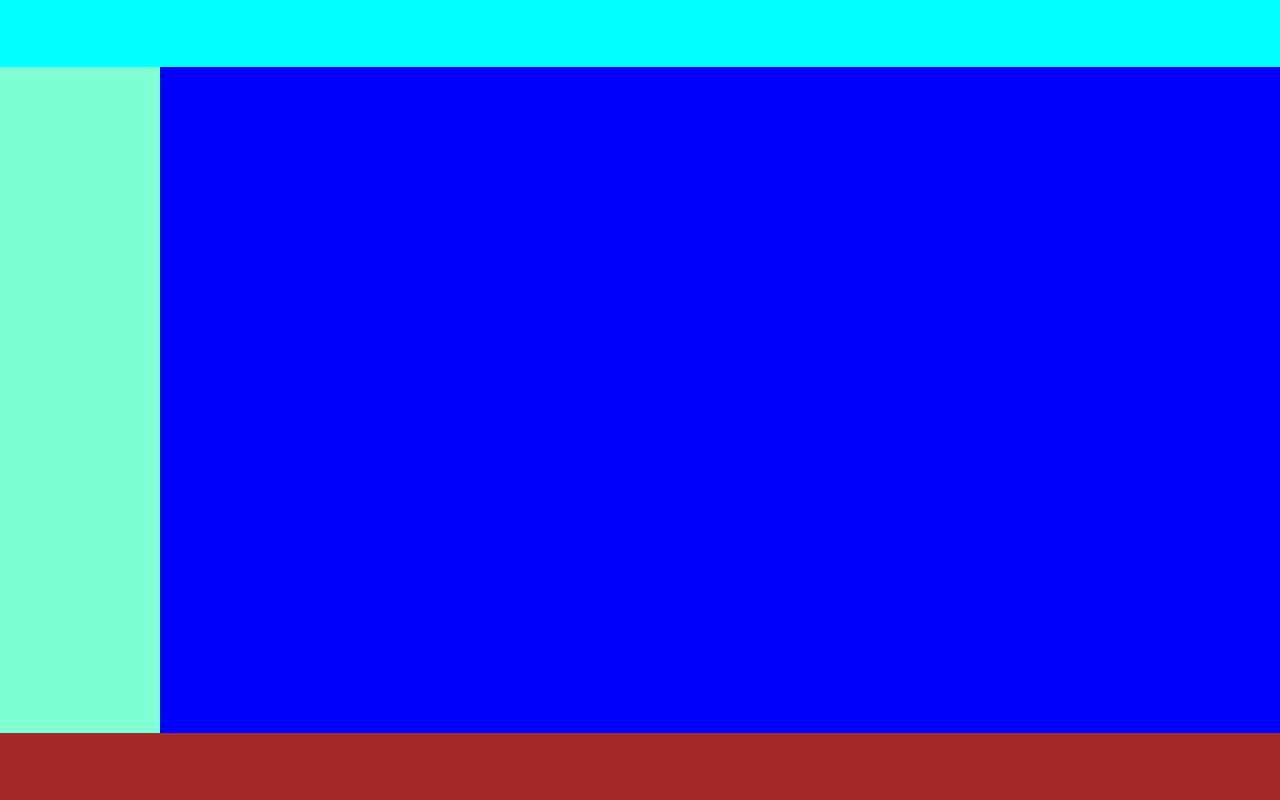
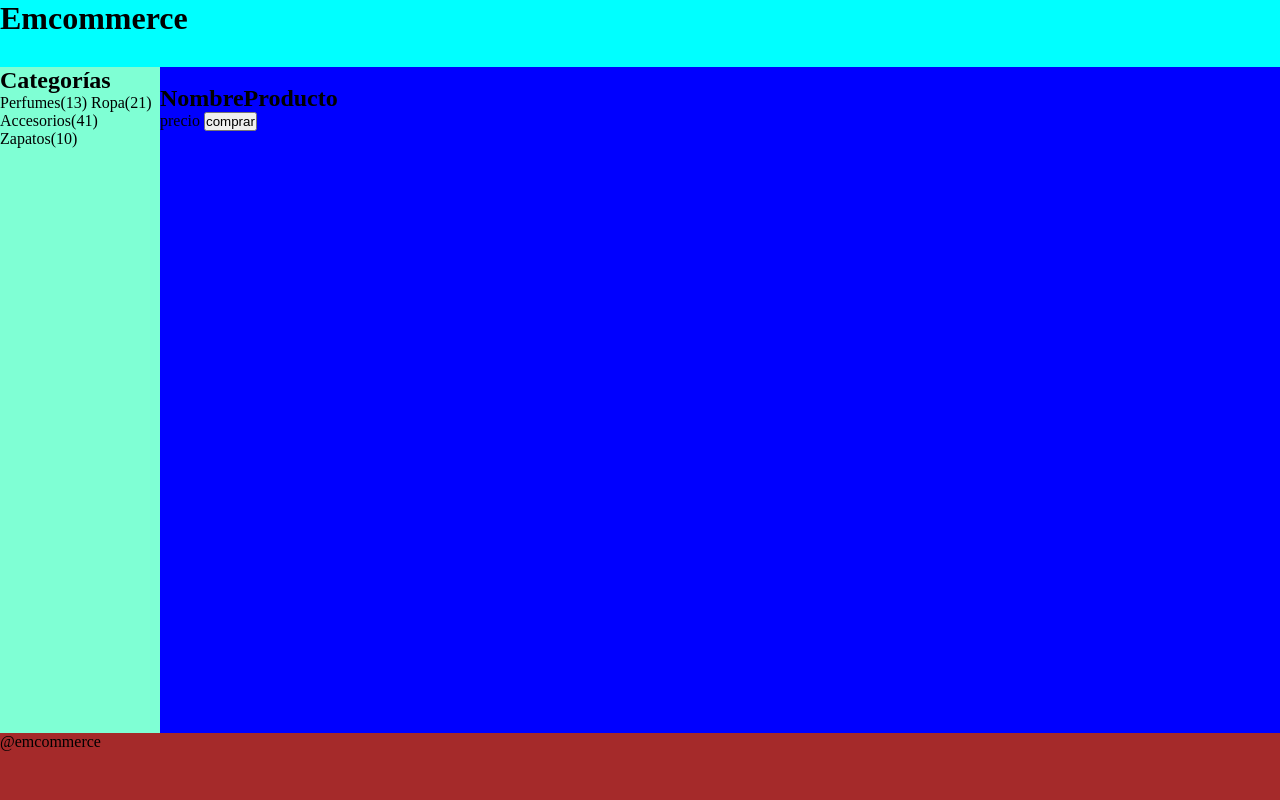
Before and after one commit to jpberse/css-desafio2-grid, a plain HTML site: page index.html in a window 1280 px wide. Drawn offline with Linux system fonts and the light colour scheme.

Commit message:
Maquetación y contenido en el html

```diff
--- a/index.html
+++ b/index.html
@@ -9,16 +9,25 @@
 <body>
     <div class="grid-container">
         <header class="header">
-
+            <h1>Emcommerce</h1>
         </header>
         <nav class="nav">
-
+            <h2>Categorías</h2>
+            <span>Perfumes(13)</span>
+            <span>Ropa(21)</span>
+            <span>Accesorios(41)</span>
+            <span>Zapatos(10)</span>
         </nav>
         <main class="main grid-container-product">
-
+            <div class="card-product">
+                <img src="" alt="">
+                <h2>NombreProducto</h2>
+                <span>precio</span>
+                <button type="button">comprar</button>
+            </div>
         </main>
         <footer class="footer">
-
+            @emcommerce
         </footer>
     </div>
 </body>
```
